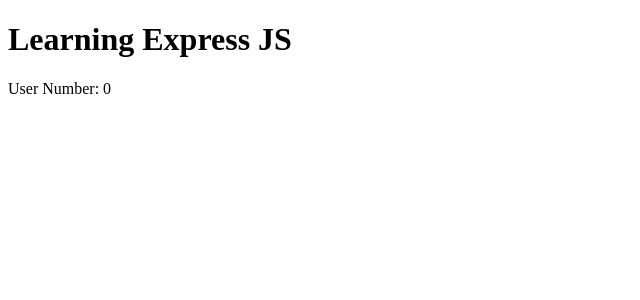
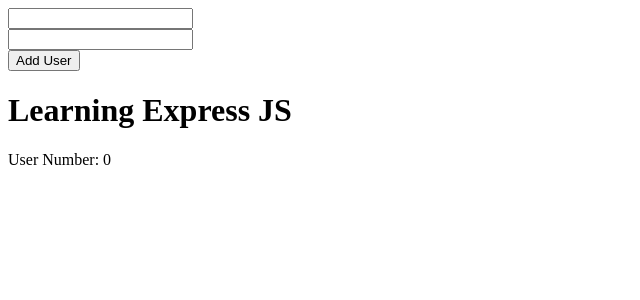
Before and after one commit to Asad9340/Express-Mongodb-Client, a React (Vite) app: page / in a window 1280 px wide. Shown: the top 300 px of the page, without its empty margins (0-640 px from the left). Built offline with nearby package versions, Linux system fonts and the light colour scheme; no server answers.

Commit message:
added from and make user from the form

```diff
--- a/src/App.jsx
+++ b/src/App.jsx
@@ -1,19 +1,34 @@
-import { useState } from 'react'
-import './App.css'
+import { useState } from 'react';
+import './App.css';
 import { useEffect } from 'react';
 function App() {
   const [user, setUser] = useState([]);
   useEffect(() => {
     fetch('http://localhost:5000/users')
       .then(res => res.json())
-      .then(data => setUser(data))
-  },[])
+      .then(data => setUser(data));
+  }, []);
+
+  const handleSubmit = (e) => {
+    e.preventDefault();
+    const name = e.target.name.value;
+    const email = e.target.email.value;
+    const user = { name, email }
+    console.log(user);
+  };
   return (
     <>
+      <form onSubmit={handleSubmit}>
+        <input type="text" name="name" id="" />
+        <br />
+        <input type="email" name="email" id="" />
+        <br />
+        <input type="submit" value="Add User" />
+      </form>
       <h1>Learning Express JS</h1>
-      <p>User Number: { user.length}</p>
+      <p>User Number: {user.length}</p>
     </>
-  )
+  );
 }
 
-export default App
+export default App;
```
